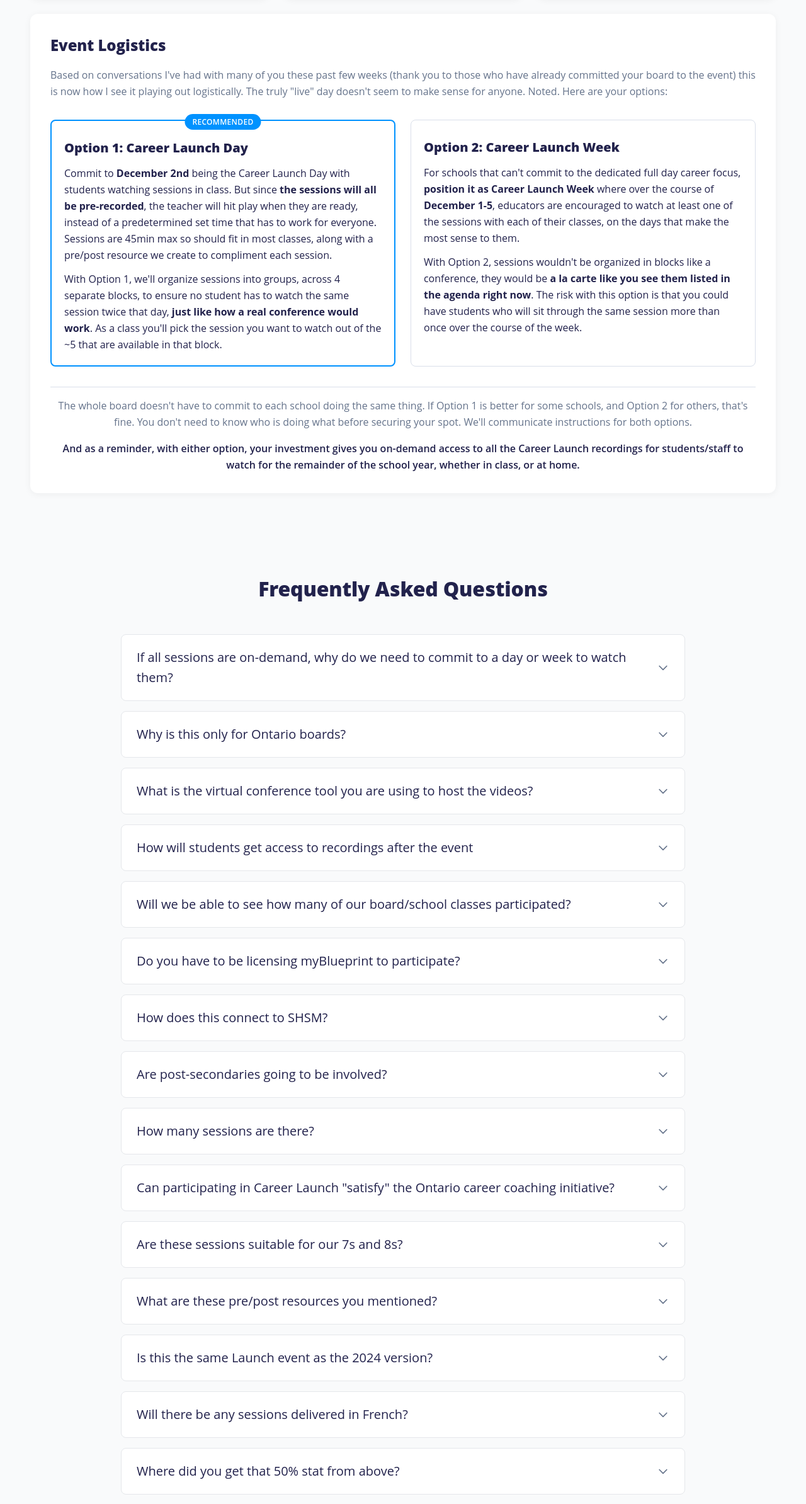
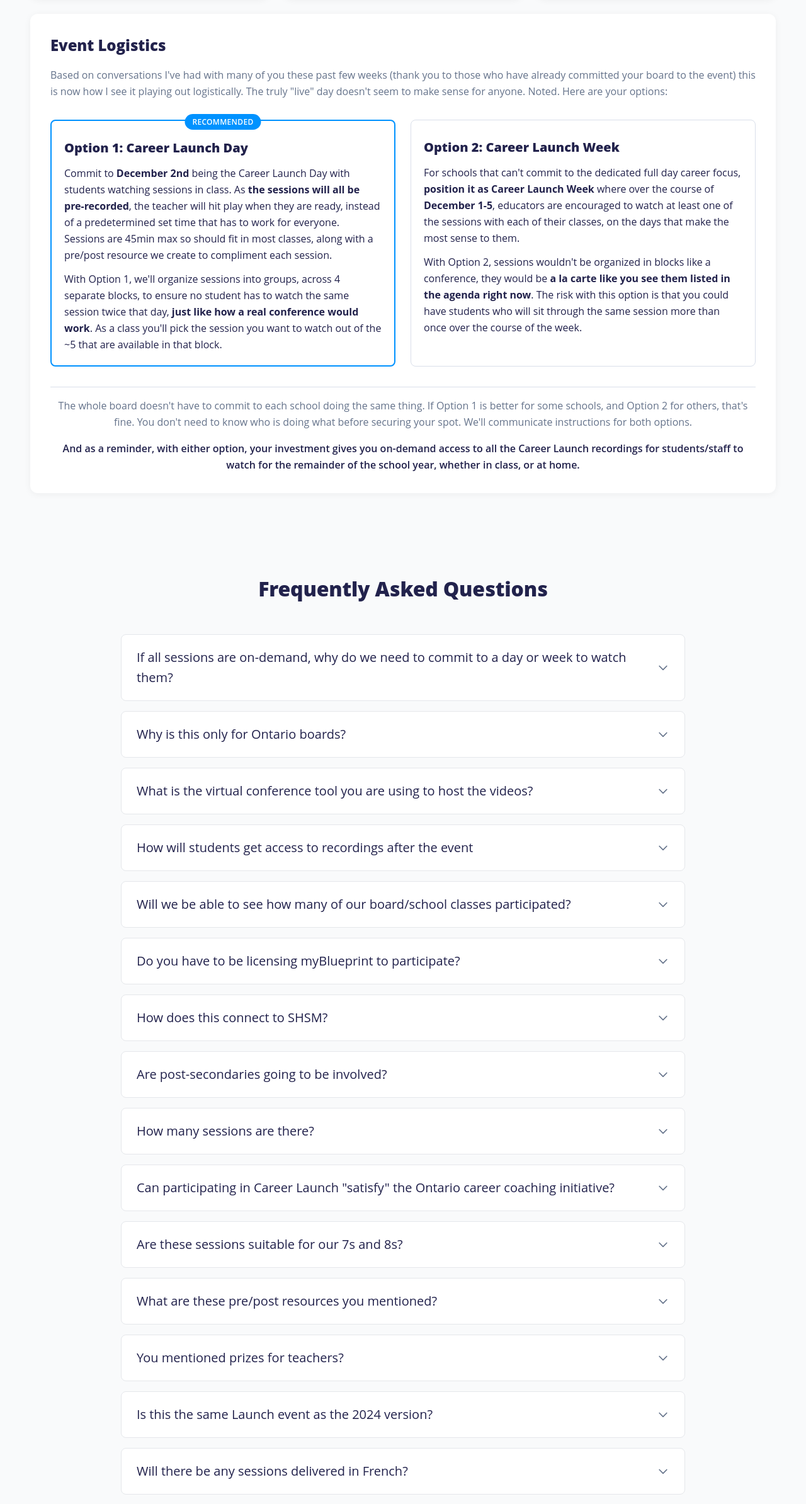
Before and after one commit to damianstory/board_facing_careerlaunch101, a Next.js app: page / in a window 1280 px wide. Shown: the part 1851-4239 px from the top of the page at 63% size. Built offline with nearby package versions, Linux system fonts and the light colour scheme.

Commit message:
Update About section and FAQ entries for improved clarity and engagement
- Revised text in the About section to enhance readability regarding the Career Launch Day logistics.
- Added a new FAQ entry about teacher prizes to provide clarity on incentives related to participation during the event.

```diff
--- a/src/components/sections/About.tsx
+++ b/src/components/sections/About.tsx
@@ -276,7 +276,7 @@ export const About: React.FC = () => {
                 </h4>
                 <div className="text-body text-brand-navy leading-relaxed space-y-3">
                   <p>
-                    Commit to <strong>December 2nd</strong> being the Career Launch Day with students watching sessions in class. But since <strong>the sessions will all be pre-recorded</strong>, the teacher will hit play when they are ready, instead of a predetermined set time that has to work for everyone. Sessions are 45min max so should fit in most classes, along with a pre/post resource we create to compliment each session.
+                    Commit to <strong>December 2nd</strong> being the Career Launch Day with students watching sessions in class. As <strong>the sessions will all be pre-recorded</strong>, the teacher will hit play when they are ready, instead of a predetermined set time that has to work for everyone. Sessions are 45min max so should fit in most classes, along with a pre/post resource we create to compliment each session.
                   </p>
                   <p>
                     With Option 1, we&apos;ll organize sessions into groups, across 4 separate blocks, to ensure no student has to watch the same session twice that day, <strong>just like how a real conference would work</strong>. As a class you&apos;ll pick the session you want to watch out of the ~5 that are available in that block.
--- a/src/data/faq.ts
+++ b/src/data/faq.ts
@@ -80,6 +80,12 @@ export const faqs: FAQItem[] = [
     keywords: ['resources', 'lesson plans', 'pre-activities', 'post-activities', 'teachers']
   },
   {
+    id: 'teacher-prizes',
+    question: 'You mentioned prizes for teachers?',
+    answer: 'Yes :) We\'ll share specifics closer to the event, but there will be incentives at the educator, school, and board level based on participation over the course of Dec 1-5.',
+    keywords: ['prizes', 'teachers', 'incentives', 'rewards', 'participation']
+  },
+  {
     id: 'same-as-2024',
     question: 'Is this the same Launch event as the 2024 version?',
     answer: 'No. This was inspired by that event, but the myBlueprint Career Launch is being organized solely by the myBlueprint team.',
```
